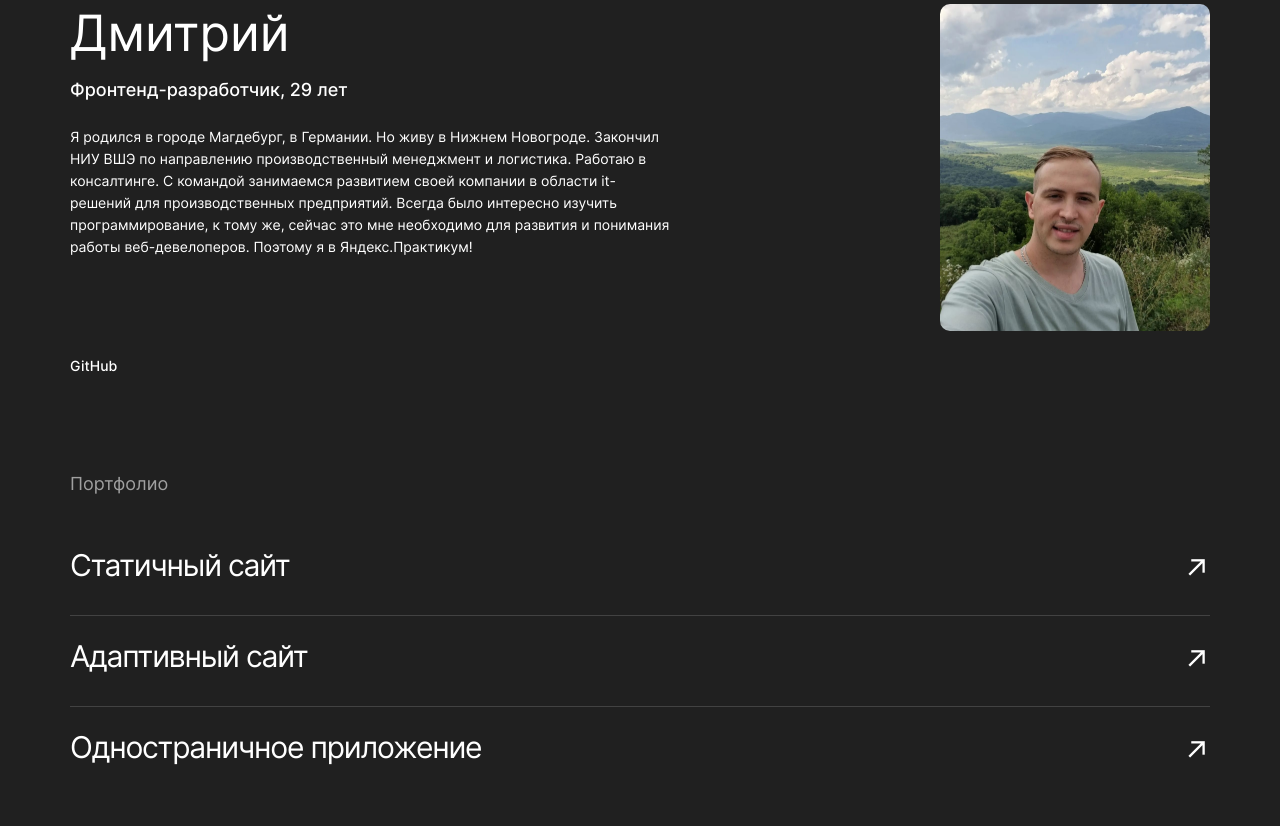
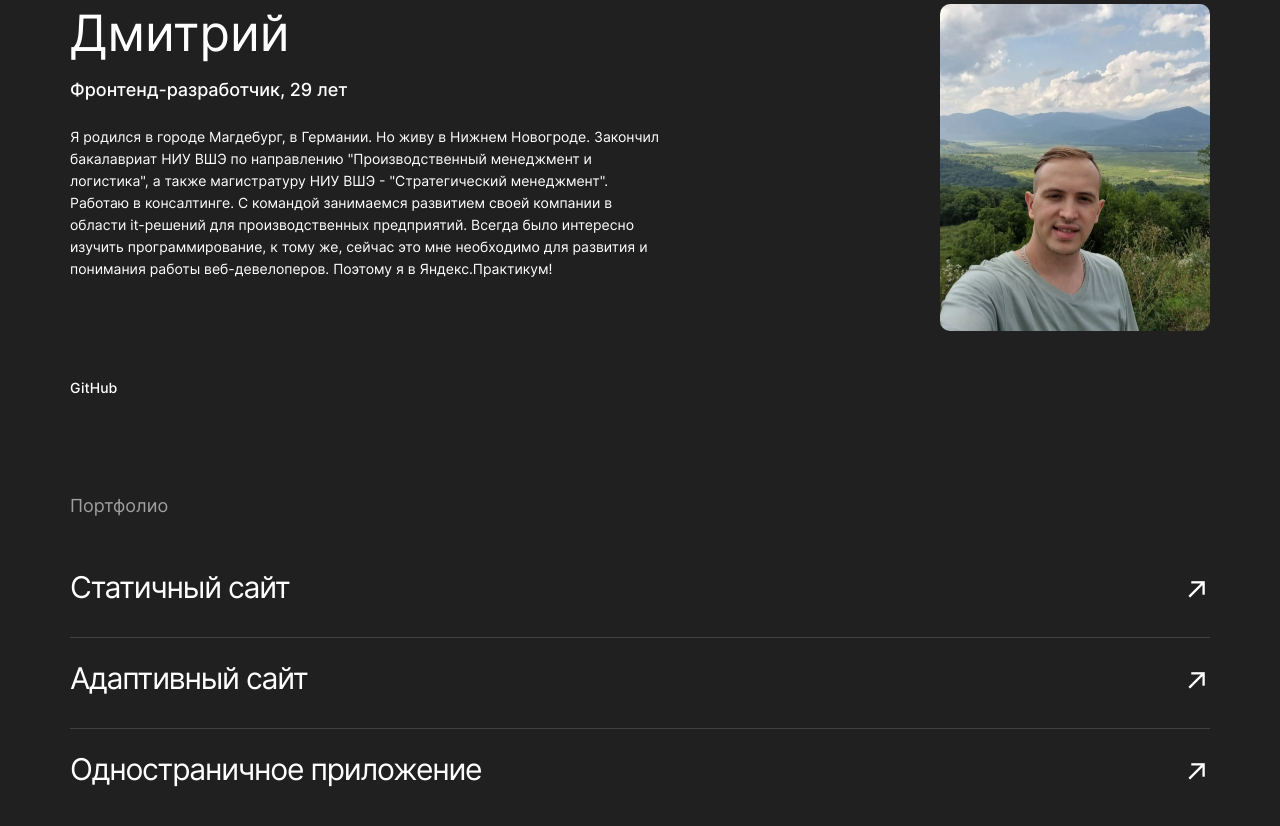
Before and after one commit to DmitriiKozhekhov/movies-explorer-frontend, a React (Create React App) app in the folder diplomafrontend/: page / in a window 1280 px wide. Shown: the part 2100-2926 px from the top of the page. Built offline with nearby package versions, Linux system fonts and the light colour scheme; the HTML template or start-up script is replaced by a standard one.

Commit message:
ver scolko_mozhno2.0

```diff
--- a/diplomafrontend/src/components/Main/AboutMe/AboutMe.jsx
+++ b/diplomafrontend/src/components/Main/AboutMe/AboutMe.jsx
@@ -12,7 +12,7 @@ function AboutMe (){
           <h2 className="aboutMe__name">Дмитрий</h2>
           <h3 className="aboutMe__about">Фронтенд-разработчик, 29 лет</h3>
           <p className="aboutMe__description">
-            Я родился в городе Магдебург, в Германии. Но живу в Нижнем Новогроде. Закончил НИУ ВШЭ по направлению производственный менеджмент и логистика. Работаю в консалтинге. С командой занимаемся развитием своей компании в области it-решений для производственных предприятий.
+            Я родился в городе Магдебург, в Германии. Но живу в Нижнем Новогроде. Закончил бакалавриат НИУ ВШЭ по направлению "Производственный менеджмент и логистика", а также магистратуру НИУ ВШЭ - "Стратегический менеджмент". Работаю в консалтинге. С командой занимаемся развитием своей компании в области it-решений для производственных предприятий.
             Всегда было интересно изучить программирование, к тому же, сейчас это мне необходимо для развития и понимания работы  веб-девелоперов. Поэтому я в Яндекс.Практикум!
           </p>
           <a href="https://github.com/DmitriiKozhekhov" className="aboutMe__gitHub" target="_blank" rel="noreferrer">GitHub</a>
```
